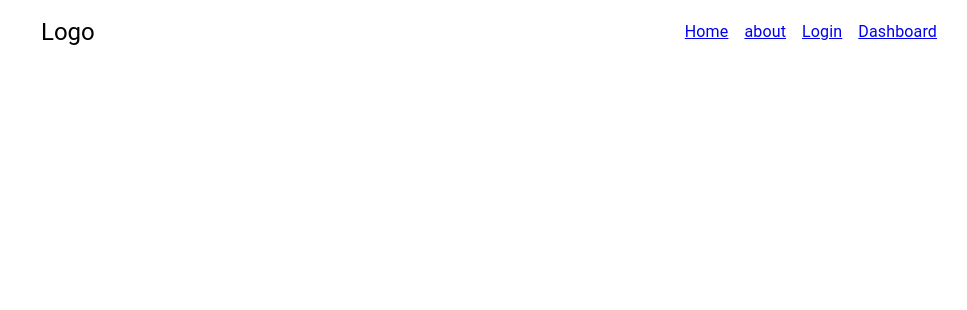
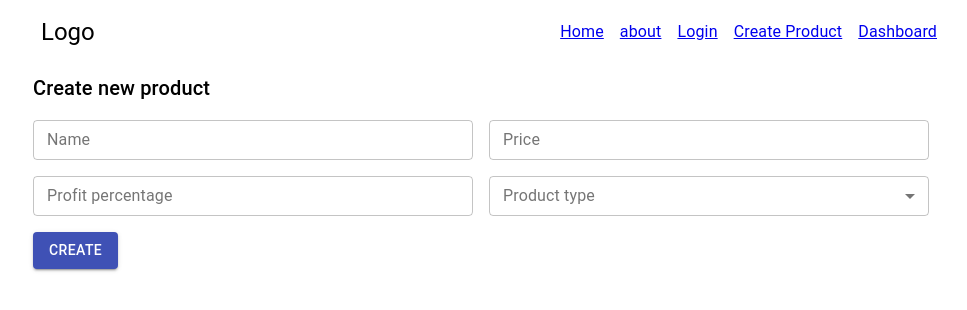
Before and after one commit to foysalkazi11/MdFoysalKazi_SE_JAVA_JS_1-, a React (Create React App) app: page /createProduct in a window 1280 px wide. Shown: the top 310 px of the page, without its empty margins (151-1118 px from the left). Built offline with nearby package versions, Linux system fonts and the light colour scheme.

Commit message:
add create new product form,validation and functionality

```diff
--- a/src/App.js
+++ b/src/App.js
@@ -5,7 +5,7 @@ import DisplayProduct from './components/DisplayProduct';
 import About from '../src/components/About';
 import Login from '../src/components/Login';
 import Dashboard from '../src/components/Dashboard';
-
+import CreateProduct from '../src/components/CreateProduct'
 
 function App() {
   return (
@@ -15,6 +15,7 @@ function App() {
         <Route exact path="/" component={DisplayProduct} />
         <Route exact path="/about" component={About} />
         <Route exact path="/login" component={Login} />
+        <Route exact path="/createProduct" component={CreateProduct} />
         <Route exact path="/dashboard" component={Dashboard} />
       </Switch>
     </Router>
--- /dev/null
+++ b/src/components/CreateProduct.js
@@ -0,0 +1,170 @@
+import React from 'react';
+import {Container,Grid,TextField,Box,Typography, Button,MenuItem} from '@material-ui/core';
+import { useForm, Controller } from "react-hook-form";
+import {useDispatch} from 'react-redux';
+import {createProduct} from '../redux/slice/productSlice'
+
+const CreateProduct = () => {
+    const dispatch = useDispatch()
+    const defaultValues ={
+        name:"",
+        price:"",
+        profitPercentage:"",
+        productType:""
+    }
+
+    const options =[
+        {
+            label:"Ram",
+            value:"ram"
+        },
+        {
+            label:"Motherboard",
+            value:"motherboard"
+        },
+        {
+            label:"Graphics card",
+            value:"graphicsCard"
+        },
+    ]
+    //create new product
+    const onSubmit =(data)=>{
+        dispatch(createProduct(data))
+
+        reset(defaultValues)
+    }
+    const { handleSubmit, control, reset,formState: { errors } } = useForm({defaultValues});
+
+    return (
+        <Container maxWidth="md">
+            <Grid container>
+                <Grid item xs={12}>
+                    <Box py={2}>
+                    <Typography variant="h6">Create new product</Typography>
+                    </Box>
+                </Grid>
+
+                    <form onSubmit={handleSubmit(onSubmit)}>
+                    <Grid container item xs={12} spacing={2} >
+                    <Grid item xs={12} sm={6}>
+                    <Controller
+                    render={({ field }) => <TextField
+                    {...field}
+                    fullWidth
+                    label="Name"
+                    variant="outlined"
+                    size="small"
+                    type="text"
+                    error={errors?.name ? true : false}
+                    helperText={errors?.name ? errors?.name?.message : null}
+
+                     />}
+                    name="name"
+                    control={control}
+                    rules={{ required: "Product name requierd" }}
+
+                    />
+                    </Grid>
+                    <Grid item xs={12} sm={6}>
+                    <Controller
+                    render={({ field }) => <TextField
+                    {...field}
+                    fullWidth
+                    label="Price"
+                    variant="outlined"
+                    size="small"
+                    type="number"
+                    error={errors?.price ? true : false}
+                    helperText={errors?.price ? errors?.price?.message : null}
+                     />}
+                     rules={{ required: "Product price required" }}
+                    name="price"
+                    control={control}
+
+                    />
+                    </Grid>
+                    <Grid item xs={12} sm={6}>
+                    <Controller
+                    render={({ field }) => <TextField
+                    {...field}
+                    fullWidth
+                    label="Profit percentage"
+                    variant="outlined"
+                    size="small"
+                    type="number"
+                    error={errors?.profitPercentage ? true : false}
+                    helperText={errors?.profitPercentage ? errors?.profitPercentage?.message : null}
+                     />}
+                     rules={{ required: "Product profit percentage required" }}
+                    name="profitPercentage"
+                    control={control}
+
+                    />
+                    </Grid>
+                    <Grid item xs={12} sm={6}>
+            <Controller
+              render={({field})=>(
+                <TextField
+                {...field}
+                select
+              label="Product type"
+              fullWidth
+                variant="outlined"
+                size="small"
+                error={errors.productType ? true : false}
+              helperText={errors.productType ? errors.productType?.message : null}
+                >
+                    <MenuItem value="">
+                    <em>None</em>
+                </MenuItem>
+                  {options?.map((option, index) => {
+                    return (
+                      <MenuItem value={option?.value} key={index}>
+                        {option?.label}
+                      </MenuItem>
+                    );
+                  })}
+                </TextField>
+              )
+
+              }
+              control={control}
+              name="productType"
+              rules={{ required: "please select an option" }}
+
+            />
+          </Grid>
+                    {/* <Grid item xs={12} sm={6}>
+                    <Controller
+                    render={({ field }) => <TextField
+                    {...field}
+                    fullWidth
+                    label="Product type"
+                    variant="outlined"
+                    size="small"
+                    type="text"
+                    error={errors?.productType ? true : false}
+                    helperText={errors?.productType ? errors?.productType?.message : null}
+
+                     />}
+                    name="productType"
+                    control={control}
+                    rules={{ required: "Product product type requierd" }}
+
+
+                    />
+                    </Grid> */}
+                    <Grid item xs={12}>
+                        <Button type="submit" variant="contained" color="primary"> Create</Button>
+                    </Grid>
+                </Grid>
+                    </form>
+
+
+            </Grid>
+
+        </Container>
+    )
+}
+
+export default CreateProduct
--- a/src/components/Nav.js
+++ b/src/components/Nav.js
@@ -23,6 +23,11 @@ const Nav = () => {
                         <Typography>Login</Typography>
                         </Link>
                     </Box>
+                    <Box pr={2}>
+                        <Link to="/createProduct">
+                        <Typography>Create Product</Typography>
+                        </Link>
+                    </Box>
                     <Box>
                         <Link to="/dashboard">
                         <Typography>Dashboard</Typography>
--- a/src/redux/slice/productSlice.js
+++ b/src/redux/slice/productSlice.js
@@ -52,25 +52,25 @@ const productList = [
         name:"Gigabyte GT 710 2GB DDR3 Graphics Card",
         price:5700,
         profitPercentage: 4,
-        productType:"graphics Card"
+        productType:"graphicsCard"
     },
     {   id:10,
         name:"Asus GeForce GT 710 2GB DDR5 Graphics Card",
         price:5800,
         profitPercentage: 3,
-        productType:"graphics Card"
+        productType:"graphicsCard"
     },
     {   id:11,
         name:"Zotac GeForce GT 710 2GB DDR3 Graphics Card",
         price:6200,
         profitPercentage: 4,
-        productType:"graphics Card"
+        productType:"graphicsCard"
     },
     {   id:12,
         name:"MSI GT 710 2GD3H LP 2GB DDR3 Gaming Graphic Card",
         price:6300,
         profitPercentage: 6,
-        productType:"graphics Card"
+        productType:"graphicsCard"
     },
 
 ]
@@ -85,9 +85,13 @@ export const productSlice = createSlice({
         deleteProduct: (state,action)=>{
 
             state.productList = state.productList?.filter(item => item?.id !== action?.payload?.id)
-        }
+        },
+        createProduct: (state,action)=>{
+            state.productList?.push({...action?.payload,id:state.productList?.length + 1})
+        },
+
     }
 })
 
-export const {deleteProduct} = productSlice.actions
+export const {deleteProduct,createProduct} = productSlice.actions
 export default productSlice.reducer
```
